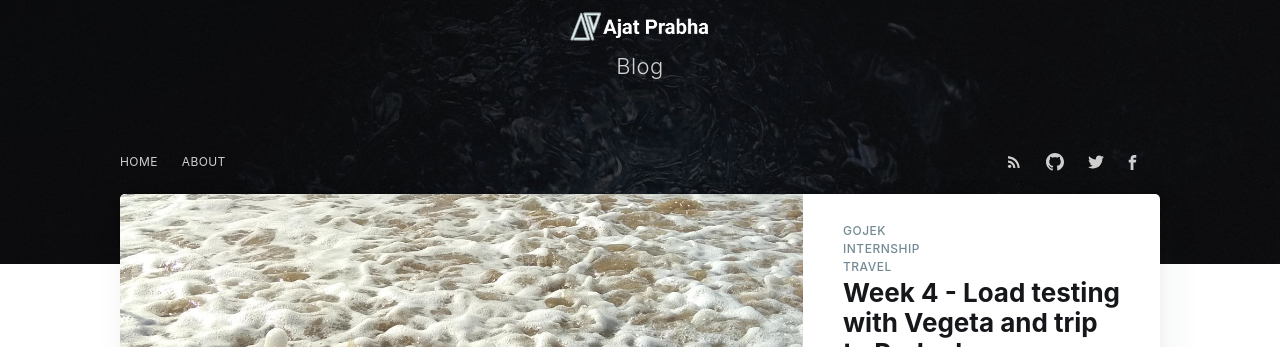
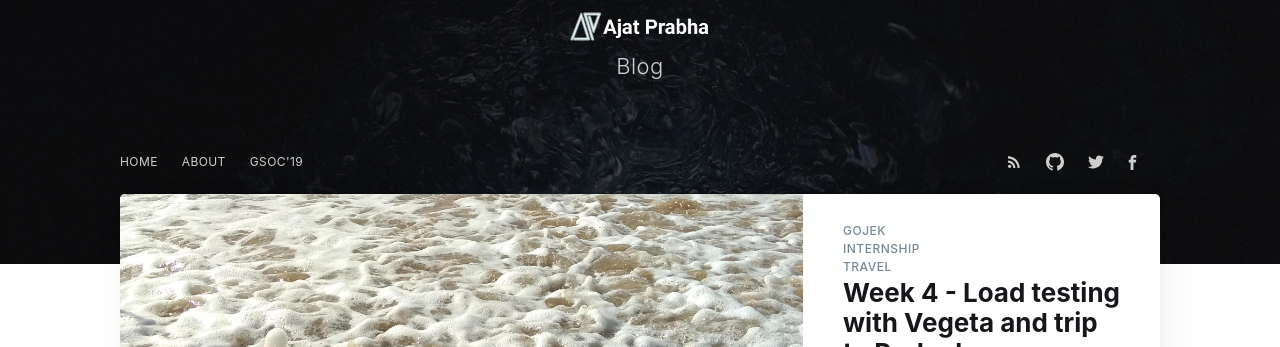
Before and after one commit to ajatprabha/ajatprabha.github.io, a Jekyll site: the page built from index.html, in a window 1280 px wide and 900 px high. Shown: the part 138-485 px from the top of the window. Built offline with Jekyll 4.4.1, drawn with Linux system fonts in a browser that asks for light colours; nearby versions of some CDN libraries; the list of posts is cut into pages by our own code; comment, search, counter and statistics services are not loaded.

Commit message:
add GSoC link to navbar

```diff
--- a/_includes/navigation.html
+++ b/_includes/navigation.html
@@ -1,4 +1,5 @@
 <ul class="nav" role="menu">
     <li class="nav-home" role="menuitem"><a href="{{site.baseurl}}">Home</a></li>
     <li class="nav-about" role="menuitem"><a href="{{site.baseurl}}about/">About</a></li>
+    <li class="nav-gsoc" role="menuitem"><a href="{{site.baseurl}}gsoc-meta-k8s/">GSoC'19</a></li>
 </ul>
```
